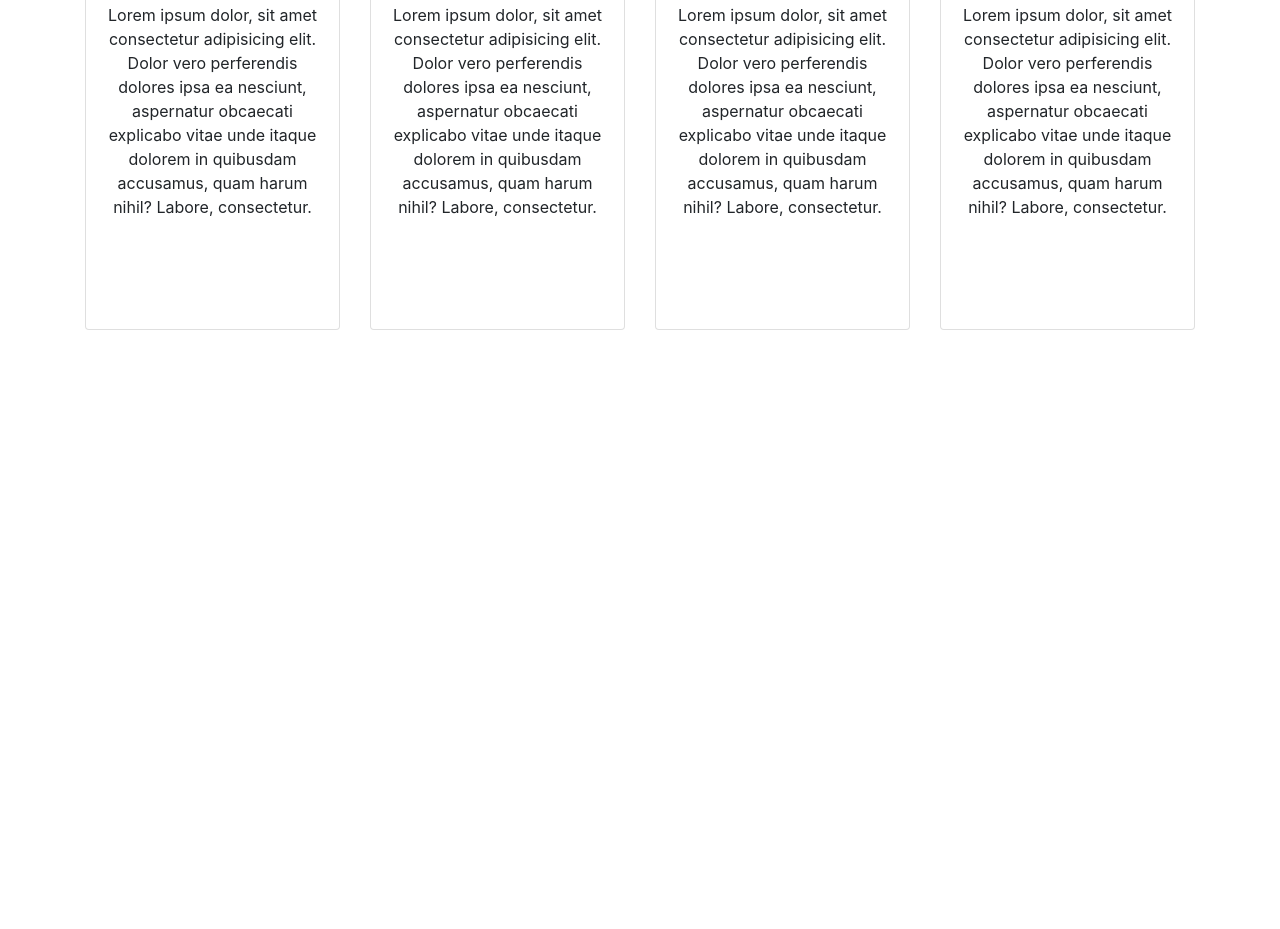
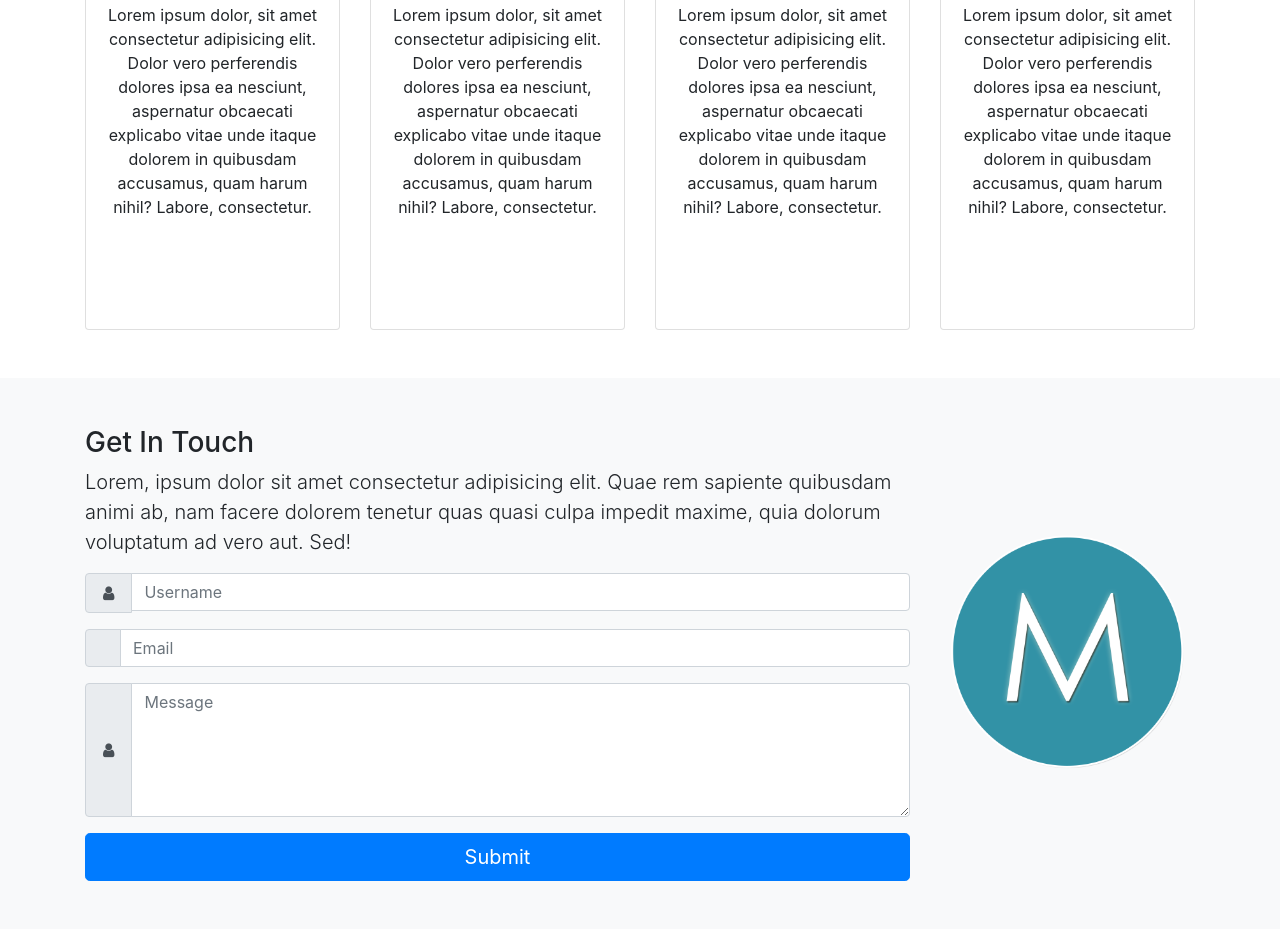
Before and after one commit to ASPersonal-Project/Mizuxe, a plain HTML site: page index.html in a window 1280 px wide. Shown: the part 2426-3355 px from the top of the page. Before the commit the page ends 2804 px from the top, so only its background shows below. Drawn offline with nearby package versions, Linux system fonts and the light colour scheme.

Commit message:
create contact section

```diff
--- a/index.html
+++ b/index.html
@@ -271,6 +271,43 @@
         </div>
     </section>
 
+    <section id="contact" class="bg-light py-5">
+        <div class="container">
+            <div class="row">
+                <div class="col-lg-9">
+                    <h3>Get In Touch</h3>
+                    <p class="lead">
+                        Lorem, ipsum dolor sit amet consectetur adipisicing elit. Quae rem sapiente quibusdam animi ab, nam facere dolorem tenetur quas quasi culpa impedit maxime, quia dolorum voluptatum ad vero aut. Sed!
+                    </p>
+                    <div class="input-group mb-3">
+                        <div class="input-group-prepend">
+                          <span class="input-group-text"><i class="fa fa-user"></i></span>
+                        </div>
+                        <input type="text" class="form-control" placeholder="Username">
+                    </div>
+
+                    <div class="input-group mb-3">
+                        <div class="input-group-prepend">
+                          <span class="input-group-text"><i class="fa fa-pencil-alt"></i></span>
+                        </div>
+                        <input type="email" class="form-control" placeholder="Email">
+                    </div>
+
+                    <div class="input-group mb-3">
+                        <div class="input-group-prepend">
+                          <span class="input-group-text"><i class="fa fa-user"></i></span>
+                        </div>
+                        <textarea  rows="5" class="form-control" placeholder="Message"></textarea>
+                    </div>
+                    <input type="submit" class="btn btn-primary btn-lg btn-block">
+                </div>
+                <div class="col-lg-3 align-self-center">
+                    <img src="img/mlogo.png" alt="" class="img-fluid">
+                </div>
+            </div>
+        </div>
+    </section>
+
         <script src="https://code.jquery.com/jquery-3.3.1.slim.min.js" integrity="sha384-q8i/X+965DzO0rT7abK41JStQIAqVgRVzpbzo5smXKp4YfRvH+8abtTE1Pi6jizo" crossorigin="anonymous"></script>
         <script src="https://cdnjs.cloudflare.com/ajax/libs/popper.js/1.14.7/umd/popper.min.js" integrity="sha384-UO2eT0CpHqdSJQ6hJty5KVphtPhzWj9WO1clHTMGa3JDZwrnQq4sF86dIHNDz0W1" crossorigin="anonymous"></script>
         <script src="https://stackpath.bootstrapcdn.com/bootstrap/4.3.1/js/bootstrap.min.js" integrity="sha384-JjSmVgyd0p3pXB1rRibZUAYoIIy6OrQ6VrjIEaFf/nJGzIxFDsf4x0xIM+B07jRM" crossorigin="anonymous"></script>
```
